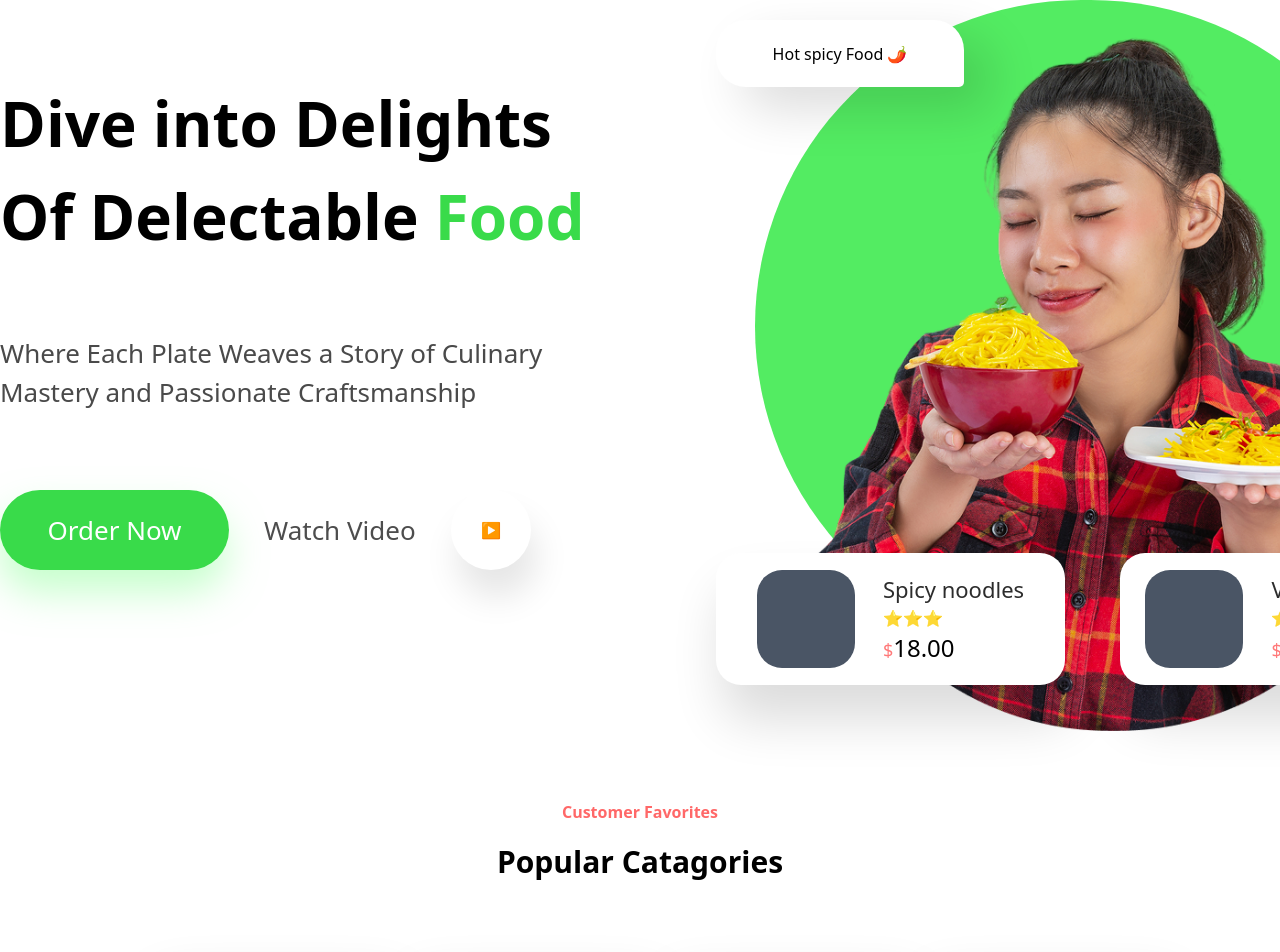
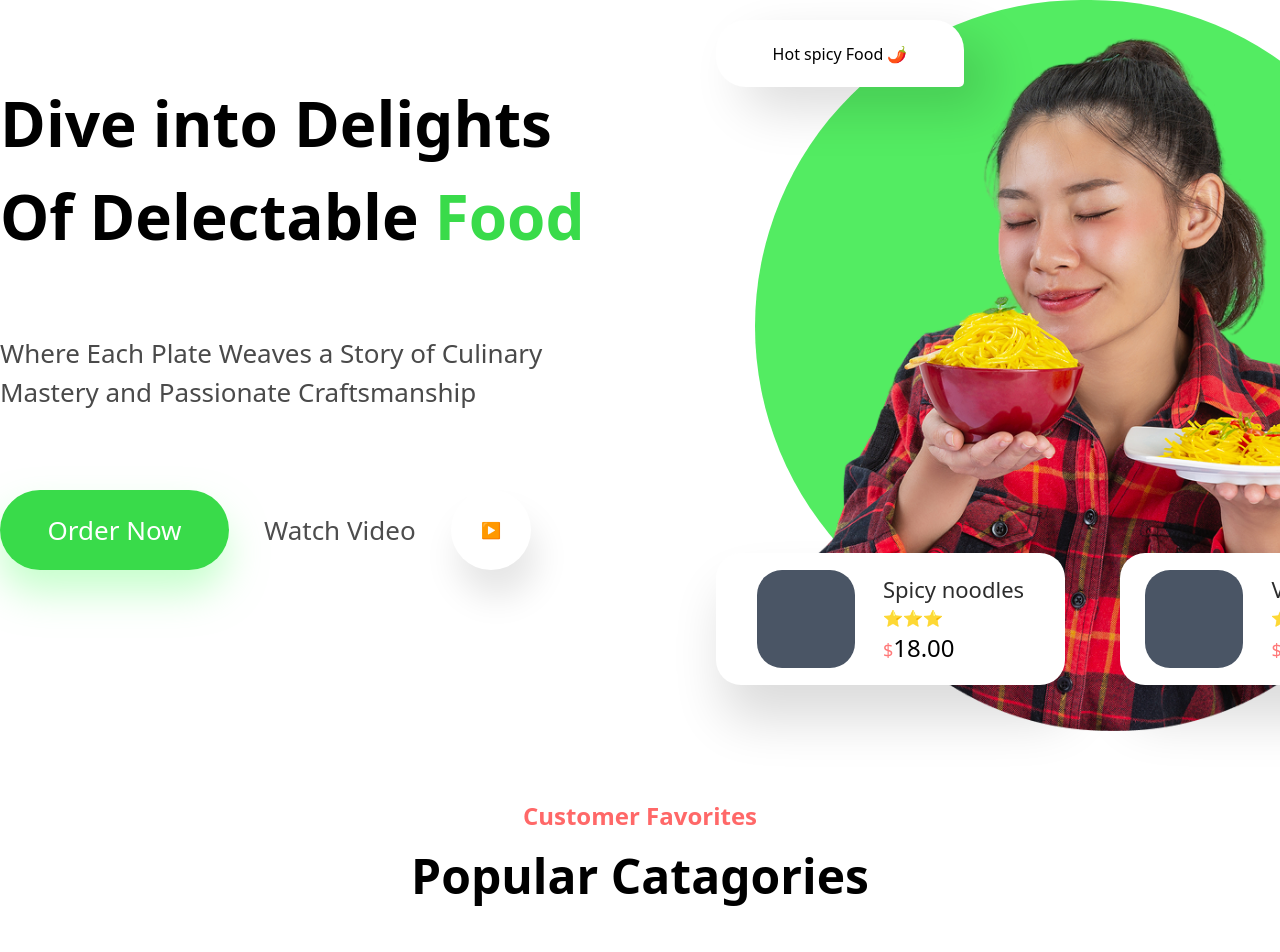
Before and after one commit to Stilla17/vite-reactwith-git, a React (Vite) app: page / in a window 1280 px wide. Shown: the top 952 px of the page. Built offline with nearby package versions, Linux system fonts and the light colour scheme.

Commit message:
Bodyda ozgartirish

```diff
--- a/src/Components/Body/Body.jsx
+++ b/src/Components/Body/Body.jsx
@@ -6,8 +6,8 @@ function Body() {
     <>
 <div className="max-w-[80%] mx-auto">
 
-<h1 className='text-[#FF6868] font-bold text-center'>Customer Favorites</h1>
-<h1 className='text-3xl font-bold text-center pt-[20px]'>Popular Catagories</h1>
+<h1 className='text-[#FF6868] font-bold text-center text-2xl'>Customer Favorites</h1>
+<h1 className='text-5xl font-bold text-center pt-[20px]'>Popular Catagories</h1>
 
 <div className="flex items-center justify-between mt-[80px]">
 
```
